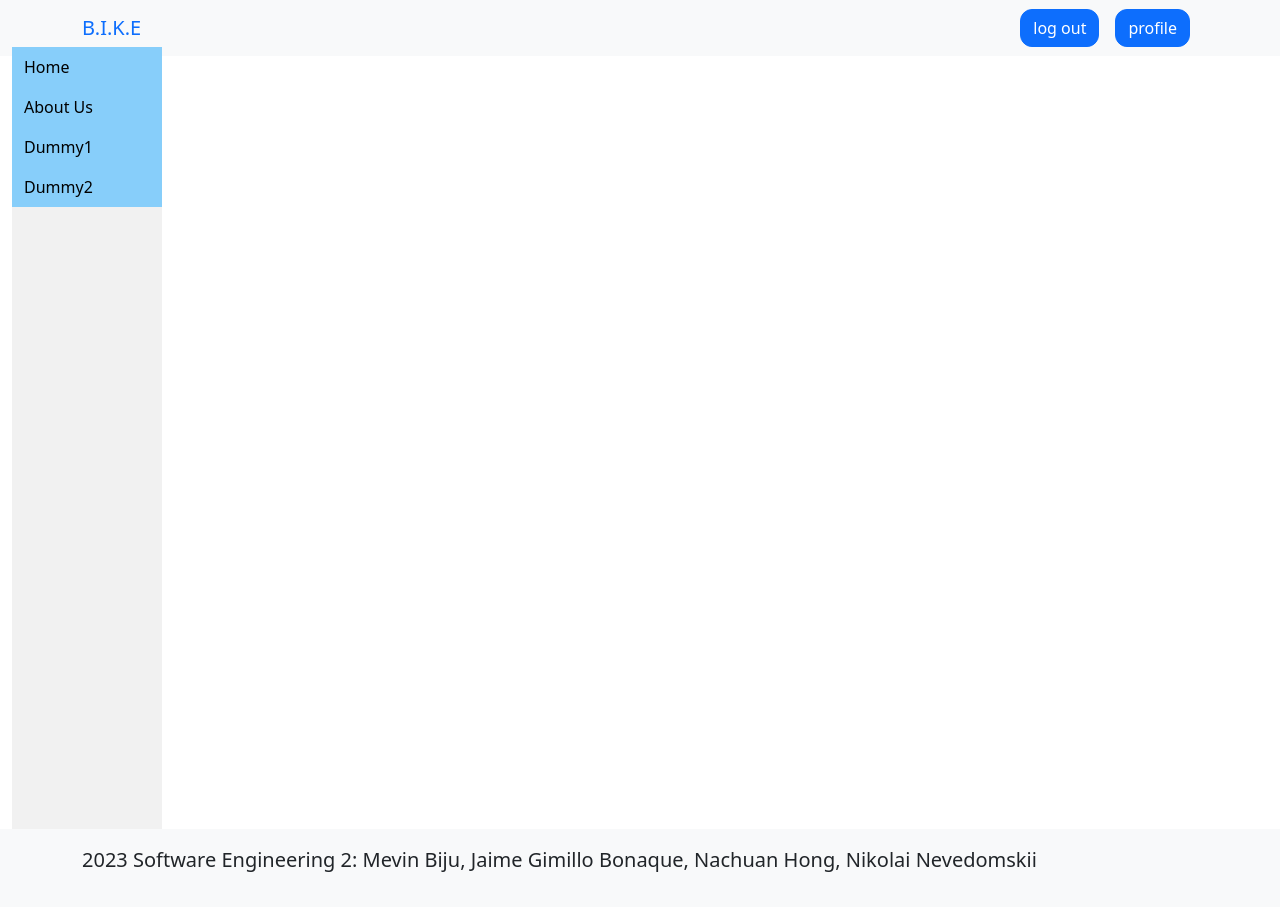
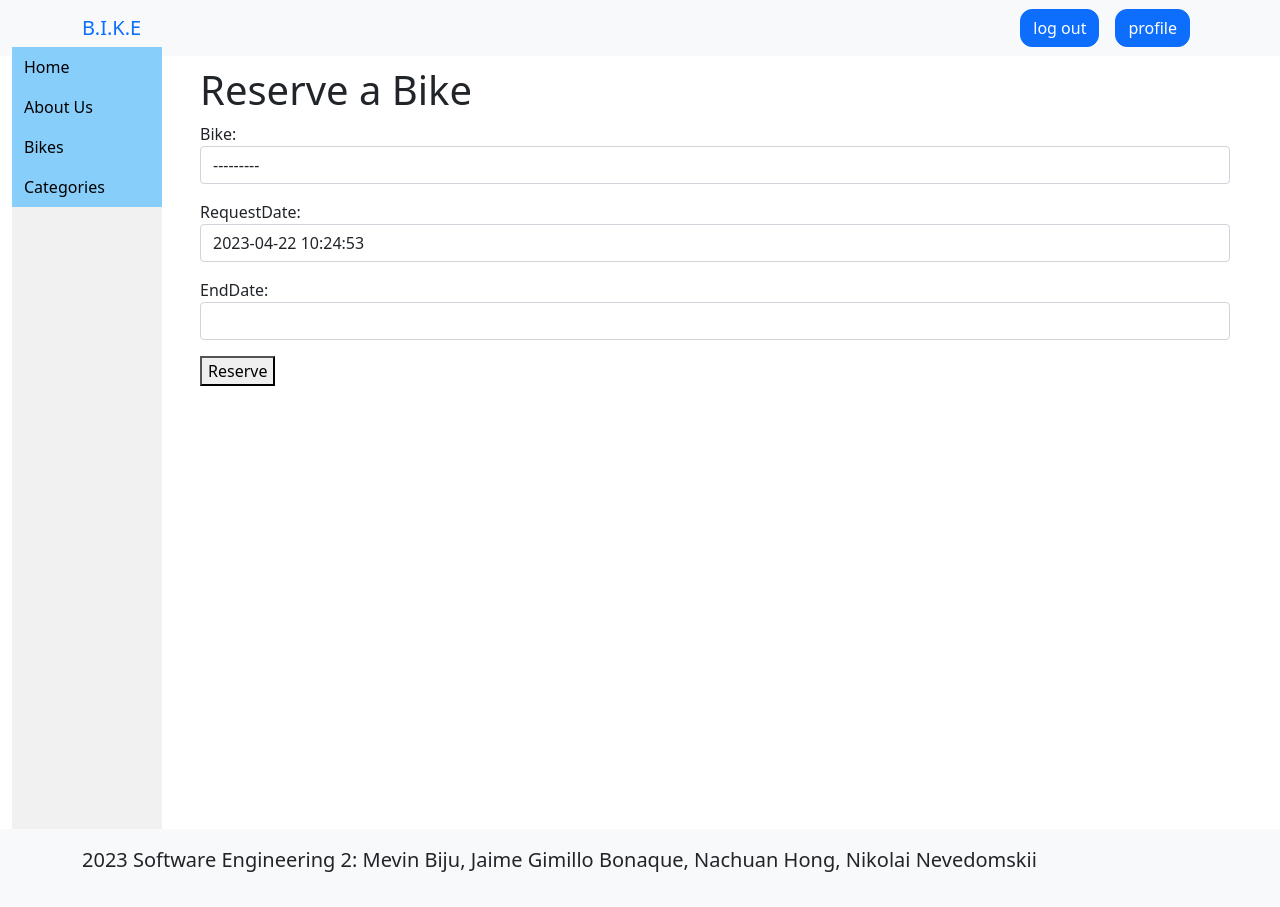
Before and after one commit to Gogetanks/Bike_Res, a Django app: page /reserve/ in a window 1280 px wide. Run offline with Django 4.2, Linux system fonts and the light colour scheme; a user stored in the database is signed in; data comes from the database, SQL or seed files in the repository.

Commit message:
made reservation frontend, but there is is still errors in the product view

```diff
--- a/Bike_Res/settings.py
+++ b/Bike_Res/settings.py
@@ -131,5 +131,5 @@ AUTH_USER_MODEL = 'bike.User'
 AUTHENTICATION_BACKENDS = ['bike.backend.EmailBackend']
 
 
-MEDIA_URL = '/media/'
+MEDIA_ROOT = '/media/'
 MEDIA_ROOT = os.path.join(BASE_DIR, 'media/')
--- a/Bike_Res/urls.py
+++ b/Bike_Res/urls.py
@@ -21,7 +21,7 @@ from django.conf.urls.static import static
 urlpatterns = [
     path('', include('bike.urls')),
     path('admin/', admin.site.urls),
-]
+]+ static(settings.MEDIA_URL, document_root=settings.MEDIA_ROOT)
 
 if settings.DEBUG:
     urlpatterns += static(settings.MEDIA_URL, document_root=settings.MEDIA_ROOT)
--- a/bike/admin.py
+++ b/bike/admin.py
@@ -21,8 +21,8 @@ class BikeAdmin(admin.ModelAdmin):
 @admin.register(Reservation)
 class ReservationAdmin(admin.ModelAdmin):
     list_filter = ['status', 'requestDate', 'endDate']
-    filter_horizontal = ('bikes',)
-    style_fields = {'bikes': 'm2m_transfer'}
+    #filter_horizontal = ('bikes',)
+    #style_fields = {'bikes': 'm2m_transfer'}
 
 @admin.register(Complaint)
 class ComplaintAdmin(admin.ModelAdmin):
--- a/bike/forms.py
+++ b/bike/forms.py
@@ -2,7 +2,7 @@ from django import forms
 from django.contrib.auth import authenticate
 from django.core.validators import ValidationError
 from django.contrib.auth.forms import UserCreationForm
-from .models import User, Complaint
+from .models import User, Complaint, Reservation
 
 class LoginForm(forms.Form):
     username_or_email = forms.CharField(label='Username / Email', max_length=50)
@@ -84,3 +84,14 @@ class ComplaintForm(forms.ModelForm):
     def __init__(self, *args, **kwargs):
         super(ComplaintForm, self).__init__(*args, **kwargs)
         self.fields['description'].widget.attrs.update({'class': 'form-control'})
+
+
+class ReservationForm(forms.ModelForm):
+    class Meta:
+        model = Reservation
+        fields = ['bike', 'requestDate', 'endDate']
+
+    def __init__(self, *args, **kwargs):
+        super(ReservationForm, self).__init__(*args, **kwargs)
+        for field in self.fields:
+            self.fields[field].widget.attrs.update({"class": "form-control"})
--- a/bike/models.py
+++ b/bike/models.py
@@ -14,6 +14,7 @@ class User(AbstractUser):
     def is_mechanic(self):
         return self.groups.filter(name='mechanic').exists()
 
+
 class Category(models.Model):
     name = models.CharField(max_length=255, db_index=True)
     slug = models.SlugField(max_length=255, unique=True)
@@ -23,6 +24,7 @@ class Category(models.Model):
 
     def __str__(self):
         return self.name
+
 
 class Bike(models.Model):
     id = models.UUIDField(primary_key=True, default=uuid.uuid4, editable=False)
@@ -39,10 +41,11 @@ class Bike(models.Model):
     def __str__(self):
         return self.name
 
+
 class Reservation(models.Model):
     id = models.UUIDField(primary_key=True, default=uuid.uuid4, editable=False)
     user = models.ForeignKey(User, on_delete=models.CASCADE)
-    bikes = models.ManyToManyField(Bike)
+    bike = models.ForeignKey(Bike, on_delete=models.CASCADE)
     requestDate = models.DateTimeField(default=now)
     endDate = models.DateTimeField()
     status = models.CharField(
@@ -50,8 +53,9 @@ class Reservation(models.Model):
     )
 
     def __str__(self):
-        return ', '.join([bike.name for bike in self.bikes.all()]) +\
+        return str(self.bike.name) +\
                ' [' + str(self.requestDate.strftime('%Y-%m-%d %H:%m')) + ']'
+
 
 class Complaint(models.Model):
     id = models.UUIDField(primary_key=True, default=uuid.uuid4, editable=False)
@@ -70,6 +74,7 @@ class Complaint(models.Model):
     def __str__(self):
         return self.customer.username + ' (' + str(self.id) + ')'
 
+
 class Comment(models.Model):
     id = models.UUIDField(primary_key=True, default=uuid.uuid4, editable=False)
     content = models.TextField()
--- a/bike/urls.py
+++ b/bike/urls.py
@@ -18,8 +18,13 @@ urlpatterns = [
     path('delete-user/<int:user_id>/', views.delete_user, name='delete_user'),
 
     path('about/', views.about, name='about'),
-    path('bikes/', views.bikes, name='bikes'),
-    path('reserve/', views.reserve, name='reserve'),
+    path('bikes/', views.bike_list, name='bike_list'),
+    path('bikes/<slug:slug>/', views.bike_detail, name='bike_detail'),
+    path('categories/', views.category_list, name='category_list'),
+    path('categories/<int:pk>/', views.category_detail, name='category_detail'),
+    path('search/', views.search, name='search'),
+
+    path('reserve/', views.reserve_request, name='reserve'),
     path('payment/', views.payment, name='payment'),
     path('complaints/', views.complaints_request, name='complaints'),
     path('complaints/<uuid:complaint_id>/', views.complaint_request, name='complaint'),
--- a/bike/views.py
+++ b/bike/views.py
@@ -1,12 +1,12 @@
-from django.shortcuts import render, redirect
+from django.shortcuts import render, redirect, get_object_or_404
 from django.http import HttpResponse
 from django.contrib.auth import authenticate, login, logout
 from django.contrib.auth.models import Group
 from django.contrib import messages
 
 from .enums import ComplaintStatus
-from .forms import LoginForm, RegisterForm, EditProfileForm, ComplaintForm
-from .models import User, Complaint, Comment
+from .forms import LoginForm, RegisterForm, EditProfileForm, ComplaintForm, ReservationForm
+from .models import User, Complaint, Comment, Bike, Category
 
 
 # ----- #
@@ -157,17 +157,47 @@ def delete_user(request, user_id):
     return redirect('account_management')
 
 
-def bikes(request):
-    return HttpResponse("Bikes")
+def bike_list(request):
+    bikes = Bike.objects.all()
+    return render(request, 'bike_list.html', {'bikes': bikes})
 
+def bike_detail(request, slug):
+    bike = get_object_or_404(Bike, slug=slug)
+    return render(request, 'bike_detail.html', {'bike': bike})
+def category_list(request):
+    categories = Category.objects.all()
+    return render(request, 'category_list.html', {'categories': categories})
+
+def category_detail(request, pk):
+    category = Category.objects.get(id=pk)
+    bikes = Bike.objects.filter(categories=category)
+    return render(request, 'category_detail.html', {'bikes': bikes})
 
 def about(request):
     return render(request, 'about_us.html')
 
 
-def reserve(request):
-    return render(request, 'reservation.html')
+# ----------- #
+# RESERVATION #
+# ----------- #
 
+
+def reserve_request(request):
+
+    if not request.user.is_authenticated:
+        return redirect('login')
+
+    if request.method == 'POST':
+        form = ReservationForm(request.POST)
+        if form.is_valid():
+            reservation = form.save(commit=False)
+            reservation.user = request.user
+            reservation.save()
+
+            return redirect('payment')
+    else:
+        form = ReservationForm()
+    return render(request, 'reservation.html', {'form': form})
 
 def payment(request):
     return render(request, 'payment.html')
@@ -187,6 +217,8 @@ def complaints_request(request):
 
     return render(request, 'complaints/customer_complaints.html',
                   {'complaints': Complaint.objects.filter(customer=user)})
+
+
 
 
 def unattached_complaints_request(request):
@@ -242,3 +274,10 @@ def take_complaint_request(request, complaint_id):
         complaint.save()
 
     return redirect('complaints')
+
+
+def search(request):
+    query = request.GET.get('q')
+    bikes = Bike.objects.filter(description__contains=query)
+    context = {'bikes': bikes}
+    return render(request, 'search.html', context)
--- a/templates/base.html
+++ b/templates/base.html
@@ -61,8 +61,8 @@
 							About Us
 						</a></li>
 					<!--Create similar navigation bar items when adding new page templates-->
-					<li><a href="#">Dummy1</a></li>
-					<li><a href="#">Dummy2</a></li>
+					<li><a href="{% url 'bike_list' %}">Bikes</a></li>
+					<li><a href="{% url 'category_list' %}">Categories</a></li>
 				</ul>
 
 			</nav>
--- a/templates/reservation.html
+++ b/templates/reservation.html
@@ -1,5 +1,10 @@
 {% extends 'base.html' %}
+
 {% block content %}
-
-
+    <h1>Reserve a Bike</h1>
+    <form method="post">
+        {% csrf_token %}
+        {{ form.as_p }}
+        <button type="submit">Reserve</button>
+    </form>
 {% endblock %}
```
Also changed, not shown: templates/bike_detail.html (added, +8 -0 lines), templates/bike_list.html (added, +14 -0 lines), templates/category_detail.html (added, +12 -0 lines), templates/category_list.html (added, +7 -0 lines), templates/search.html (added, +15 -0 lines), bike/migrations/0001_initial.py, bike/migrations/0002_bike_category_reservation_bike_category.py (deleted), db.sqlite3, media/images/MY-21-Superleggera-V4-01-Model-Blocks-630x390-v03.png (added), media/images/MY-21-Superleggera-V4-01-Model-Blocks-630x390-v03_hsudIe6.png (added), media/images/fb_r.jpg (added).
